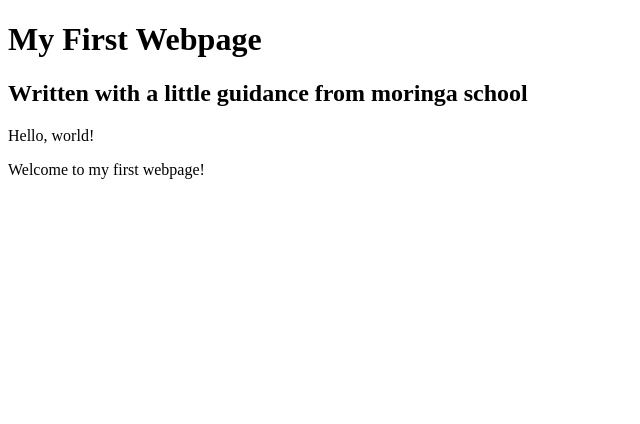
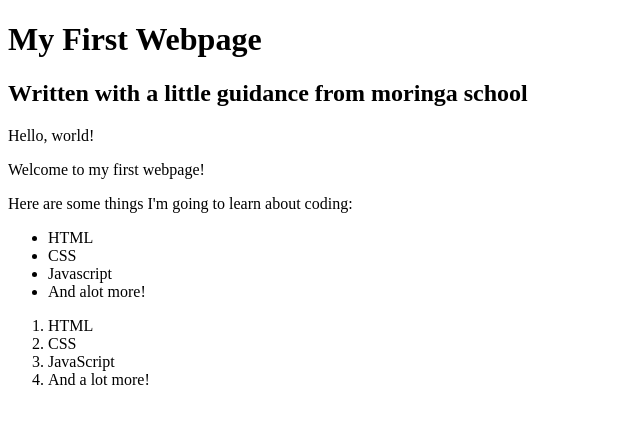
Before and after one commit to BeyFaith/webpage, a plain HTML site: page my-first-webpage.html in a window 1280 px wide. Shown: the whole page, without its empty margins (0-640 px from the left). Drawn offline with Linux system fonts and the light colour scheme.

Commit message:
add list elements

```diff
--- a/my-first-webpage.html
+++ b/my-first-webpage.html
@@ -9,6 +9,22 @@
 
     <p>Hello, world!</p>
     <p>Welcome to my first webpage!</p>
+    <p>Here are some things I'm going to learn about coding:</p>
+    <ul>
+      <li>HTML</li>
+      <li>CSS</li>
+      <li>Javascript</li>
+      <li>And alot more!</li>
+    </ul>
+    <ol>
+      <li>HTML</li>
+      <li>CSS</li>
+      <li>JavaScript</li>
+      <li>And a lot more!</li>
+    </ol>
+
+
+
   </body>
 
 </html>
```
